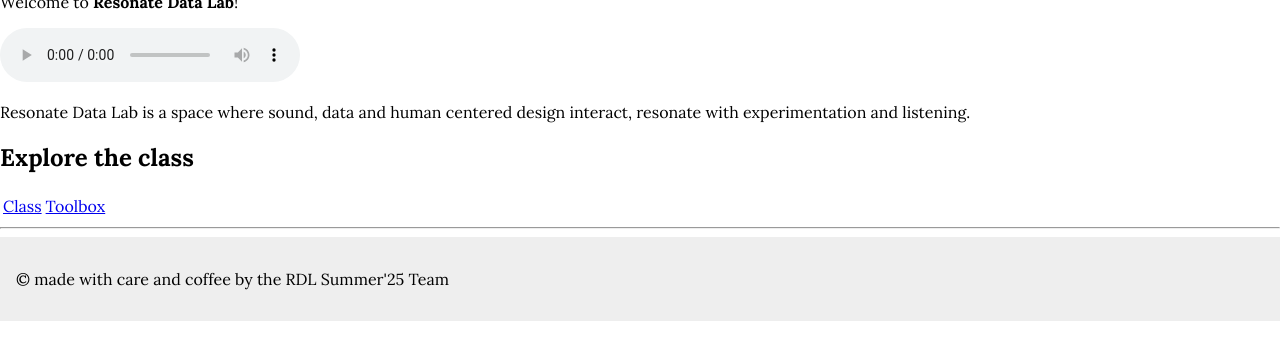
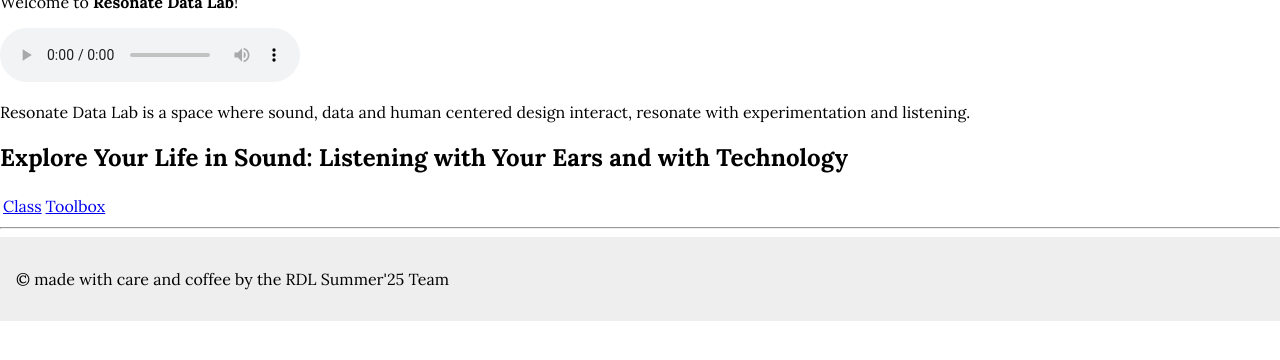
Before and after one commit to a421loop/Resonate-Data-Lab-Website-STRUCTURE, a Jekyll site: the page built from index.md, in a window 1280 px wide, cut to the strip 526-886 px from the top of the page. Built offline with Jekyll 4.4.1, drawn with Linux system fonts in a browser that asks for light colours.

Commit message:
Update index.md

```diff
--- a/index.md
+++ b/index.md
@@ -15,7 +15,7 @@ Welcome to **Resonate Data Lab**!
 
 Resonate Data Lab is a space where sound, data and human centered design interact, resonate with experimentation and listening.
 
-## Explore the class
+## Explore Your Life in Sound: Listening with Your Ears and with Technology
 
 [Class](/class) |[Toolbox](/toolbox)
 
```
